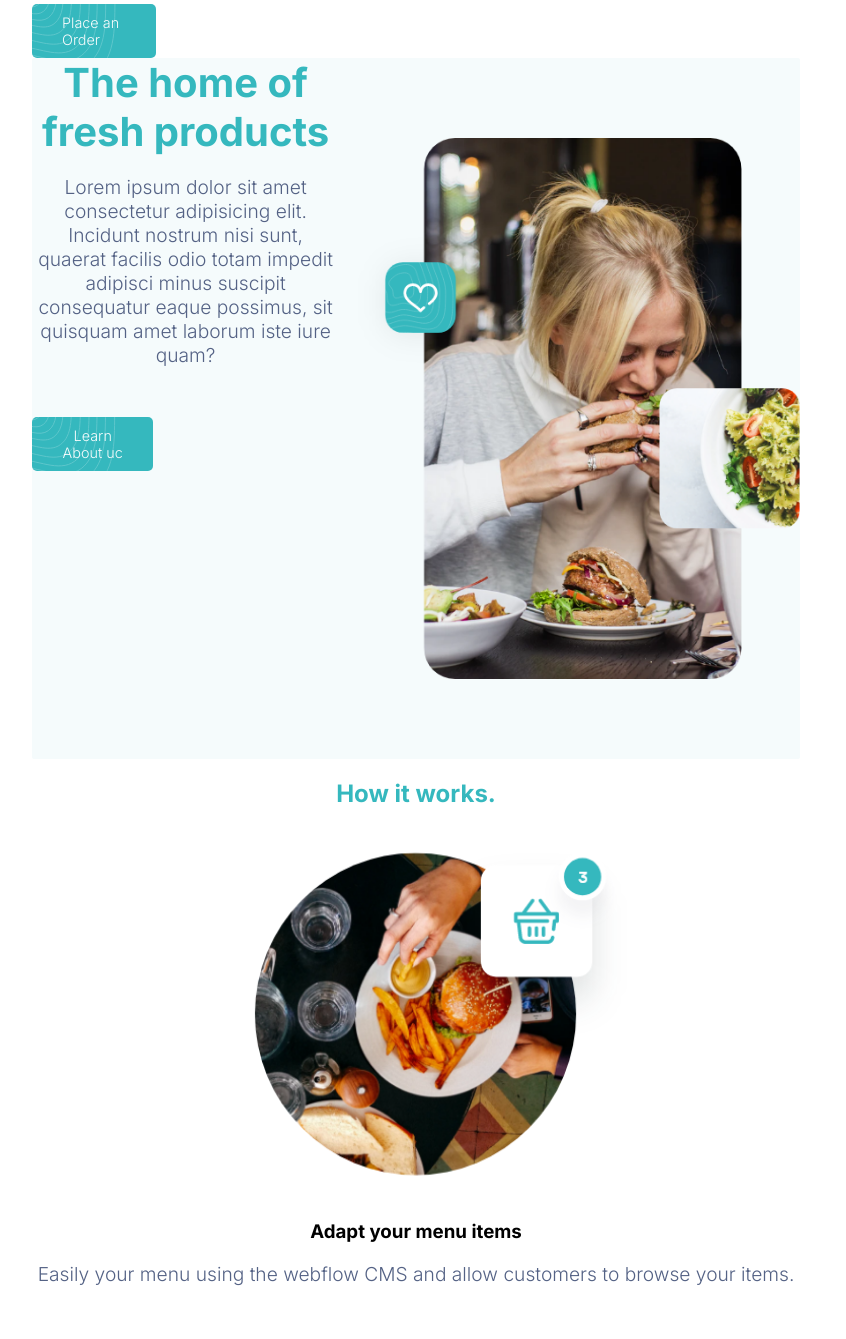
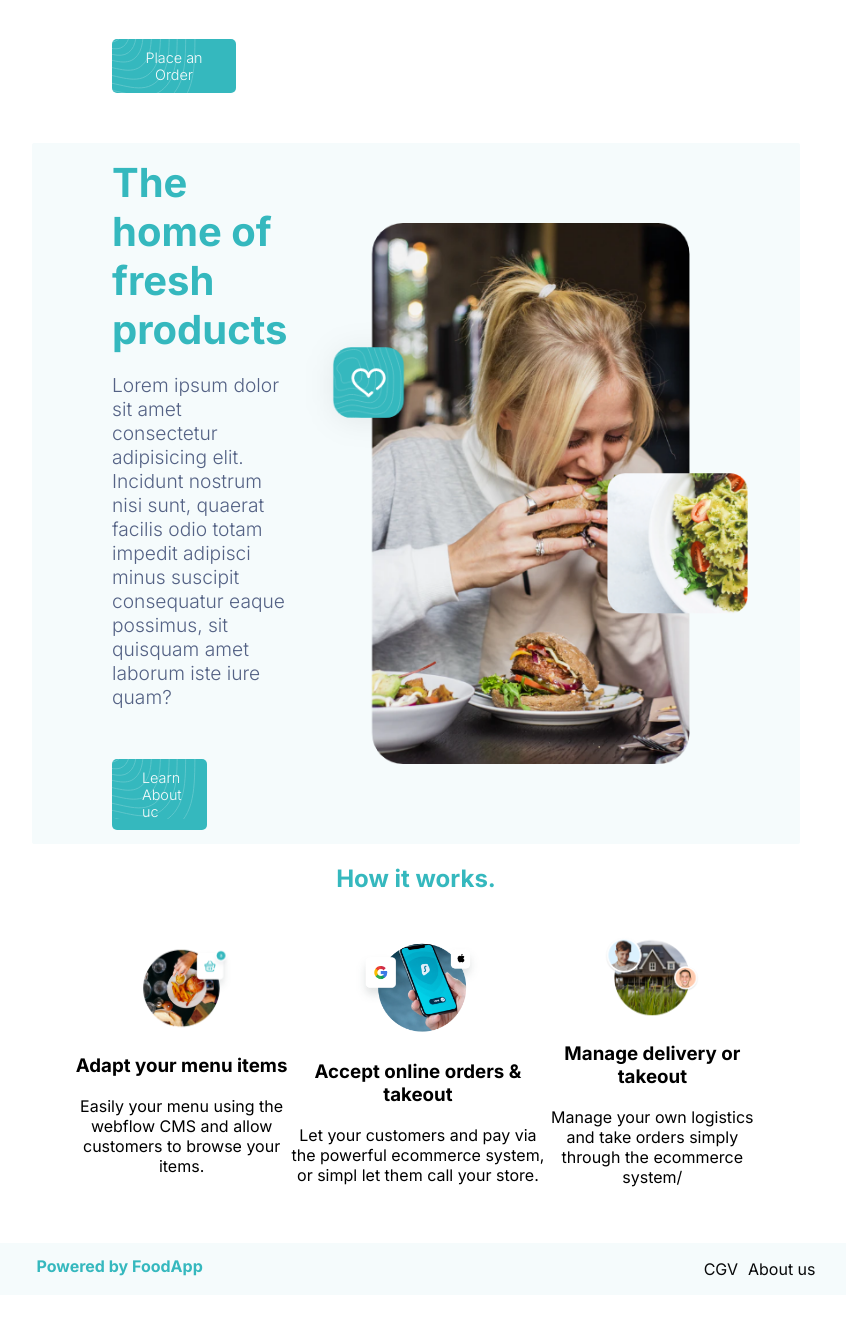
Before and after one commit to Gaetan711/Food, a plain HTML site: page index.html in a window 1280 px wide. Shown: the part 885-2224 px from the top of the page, without its empty margins (224-1070 px from the left). After the commit the page ends 2180 px from the top, so only its background shows below. Drawn offline with Linux system fonts and the light colour scheme.

Commit message:
MAJ CSS Computer

```diff
--- a/Computerstyle.css
+++ b/Computerstyle.css
@@ -1,21 +1,17 @@
 @media screen and (min-width: 1200px){
-
-    :root {
-        --white: #ffffff;
-        --gray-light: #f5fbfc;
-        --gray-dark: #08090a;
-        --green: #35b8be;
-        --green-dark: #1b9097;
-        --green-light: #f5fbfc;
-        --blue-dark: #546285;
-        --banned: url()
-    }
 
 
     #banner{
+        display: block;
+        color: var(--white);
         background: var(--green) url(../images/button_wave.svg) no-repeat;
         text-align: center;
-        font-size: 0.8rem;
+        padding: 10px;
+        width: 100%;
+        align-items: center;
+        margin: 0;
+
+
     }
 
     body{
@@ -58,8 +54,9 @@
     main section:nth-child(1){
         display: flex;
         text-align: left;
-        align-items: flex-start;
-        gap: 80px;
+        align-items: center;
+        gap: 50px;
+        margin-bottom: 50px;
 
 
     }
@@ -71,20 +68,70 @@
 
     main section:nth-child(1) h1,
     main section:nth-child(1) p,
-    main section:nth-child(1) a{
+    main section:nth-child(2) .btnblue{
 
         text-align: left;
+        align-items: center;
 
 
     }
 
     .btnblue{
-        margin: 50px 0 0 0;
+        margin: 50px 0 0 0 !important;
         width: 20%;
+        display: block;
 
     }
 
     main section:nth-child(2){
-    display: flex;
+        display: flex;
+        text-align: left;
+        align-items: center;
+        }
+
+    main section:nth-child(2) h2,
+    main section:nth-child(2) p,
+    main section:nth-child(2) .btnblue{
+
+        text-align: left;
+        align-items: center;
+
+        }
+
+    main section:nth-child(1) div,
+    main section:nth-child(2) div{
+        margin-left: 80px;
+
+        }
+
+    main section:nth-child(2) img{
+        margin-right: 80px;
     }
+
+
+    #Title2{
+        text-align: center;
+        size: 3rem;
+    }
+
+
+    .section3{
+        display: flex;
+        justify-content: center;
+        align-items: center;
+        margin: 40px;
+    }
+
+    .section3 div img{
+        width: 50%;
+    }
+
+    footer{
+        margin: 0;
+        display: flex;
+        justify-content: space-around;
+        align-items: center;
+    }
+
+
 }
--- a/index.html
+++ b/index.html
@@ -10,11 +10,8 @@
 </head>
 <body>
     <header>
+        <p id="banner">We're open and avalable for takeaway & delivery</p>
             <nav>
-            <div id="banner">
-            <p>We're open and avalable for takeaway & delivery</p>
-            </div>
-
                 <div class="menumobile"><!-- Logo  -->
                     <a href="index"><img src="images/logo.svg" alt="logo"></a>
 
@@ -39,10 +36,8 @@
             <p>Lorem ipsum dolor sit amet consectetur adipisicing elit. Incidunt nostrum nisi sunt,
             quaerat facilis odio totam impedit adipisci minus suscipit consequatur eaque possimus,
             sit quisquam amet laborum iste iure quam?</p>
+            <a href="#" class="btnblue">Place an Order</a>
 
-            <div>
-                <a href="#" class="btnblue">Place an Order</a>
-            </div>
         </div>
         <img src="images/hero_image.png" alt="hero">
     </section>
@@ -62,35 +57,36 @@
     </section>
 
 
+    <h2 id="Title2">How it works.</h2>
 
-    <section>
+    <section class="section3">
 
-
-        <h2>How it works.</h2>
-
+        <div>
             <img src="images/step_01.png" alt="step_01">
 
             <h3>Adapt your menu items</h3>
 
             <p>Easily your menu using the webflow CMS and allow customers to browse your items.</p>
+        </div>
 
-
-
+        <div>
             <img src="images/step_02.png" alt="step_02">
 
             <h3>Accept online orders & takeout</h3>
 
             <p>Let your customers and pay via the powerful ecommerce system, or simpl let them call your store.</p>
-
-
+        </div>
+        <div>
             <img src="images/step_03.png" alt="step_03">
 
             <h3>Manage delivery or takeout</h3>
 
             <p>Manage your own logistics and take orders simply through the ecommerce system/</p>
-
+        </div>
     </section>
 
+
+</main>
 <footer>
     <p>Powered by FoodApp</p>
 
@@ -99,7 +95,6 @@
         <li><a href="#">About us</a></li>
     </ul>
 </footer>
-</main>
 
 
 </body>
```
Lines whose indentation alone changed are shown as unchanged.
